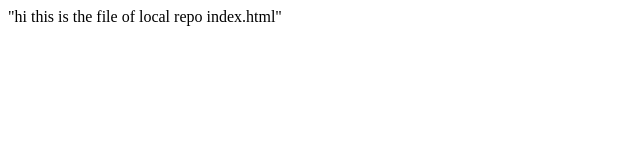
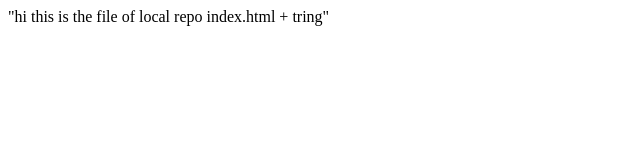
Before and after one commit to Aman-Gupta710/LocalRepo, a plain HTML site: page index.html in a window 1280 px wide. Shown: the full height of the page, 0-640 px from the left. Drawn offline with Linux system fonts and the light colour scheme.

Commit message:
revision

```diff
--- a/index.html
+++ b/index.html
@@ -1 +1 @@
-<p>"hi this is the file of local repo index.html"</p>
+<p>"hi this is the file of local repo index.html  + tring"</p>
```
